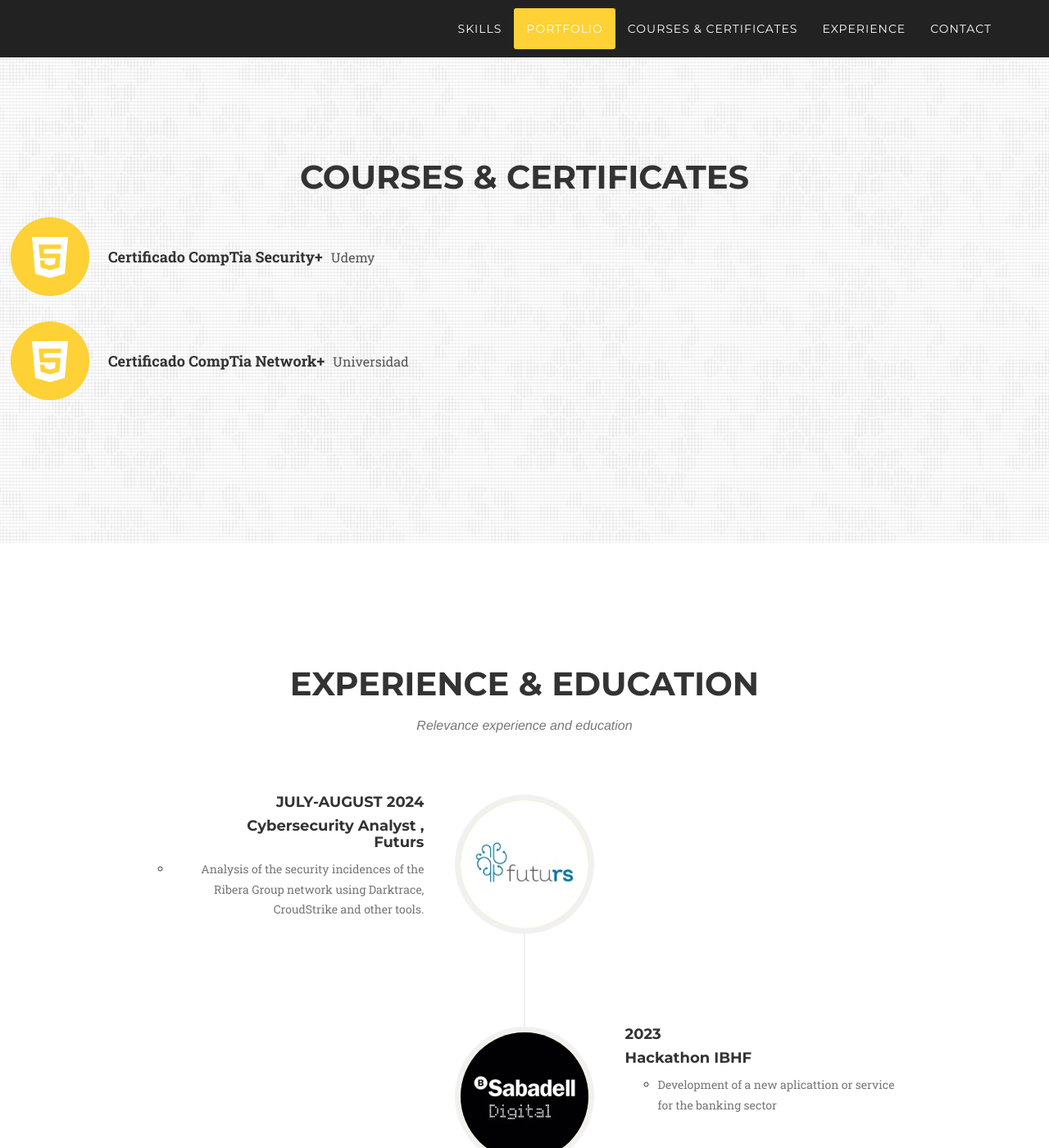
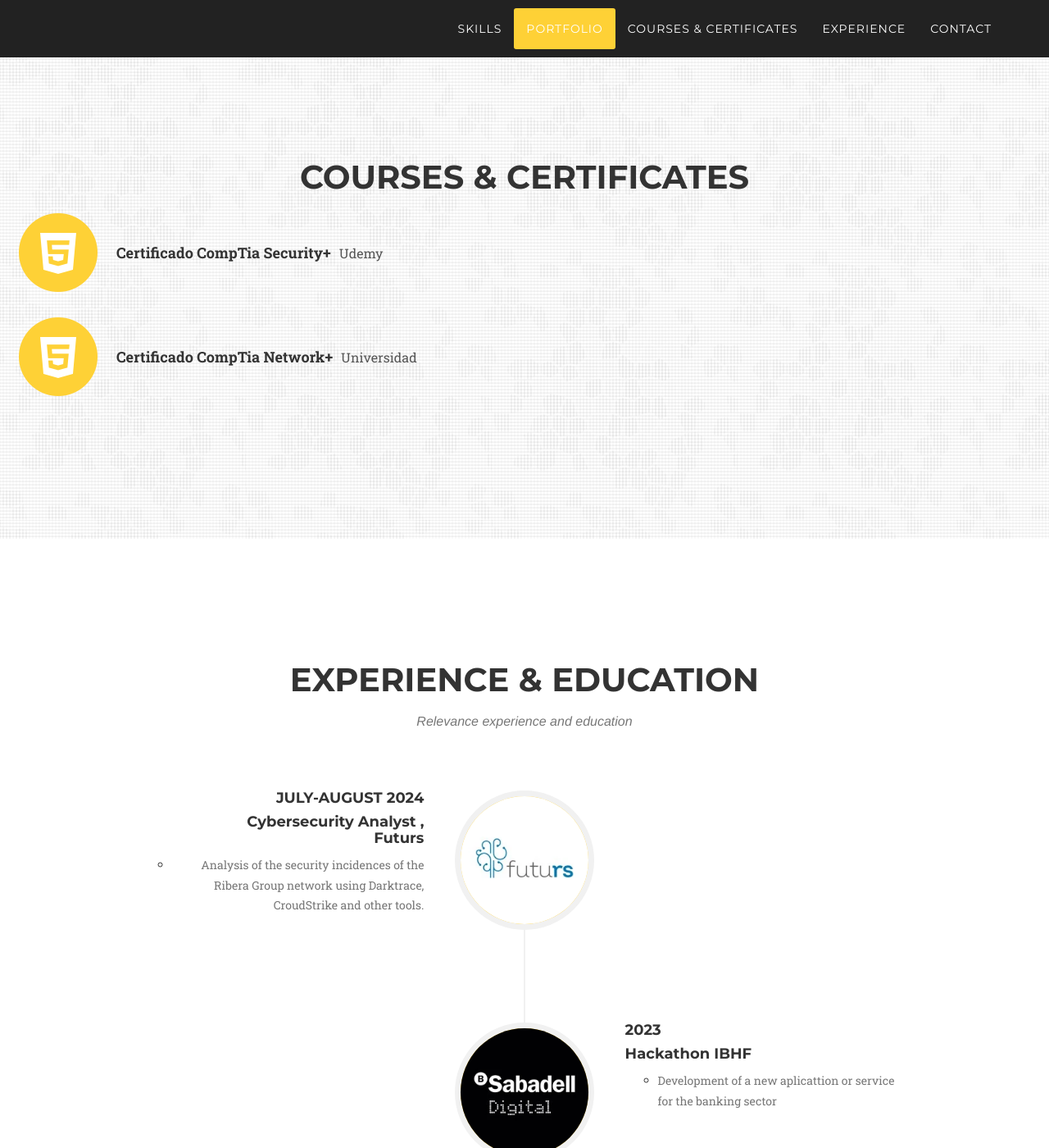
Before and after one commit to agmerino03/agmerino03.github.io, a Jekyll site: the page built from index.html, in a window 1280 px wide and 1400 px high, scrolled down 3366 px. Shown: the whole window at 82% size. Built offline with Jekyll 4.4.1, drawn with Linux system fonts in a browser that asks for light colours; some web fonts are replaced.

Commit message:
Modified margin left

```diff
--- a/_layouts/style.css
+++ b/_layouts/style.css
@@ -12,7 +12,7 @@
 .custom-list {
     list-style-type: none;
     padding: 0;
-    margin: 5px;
+    margin-left: 15px;
 }
 
 .custom-list li {
```
